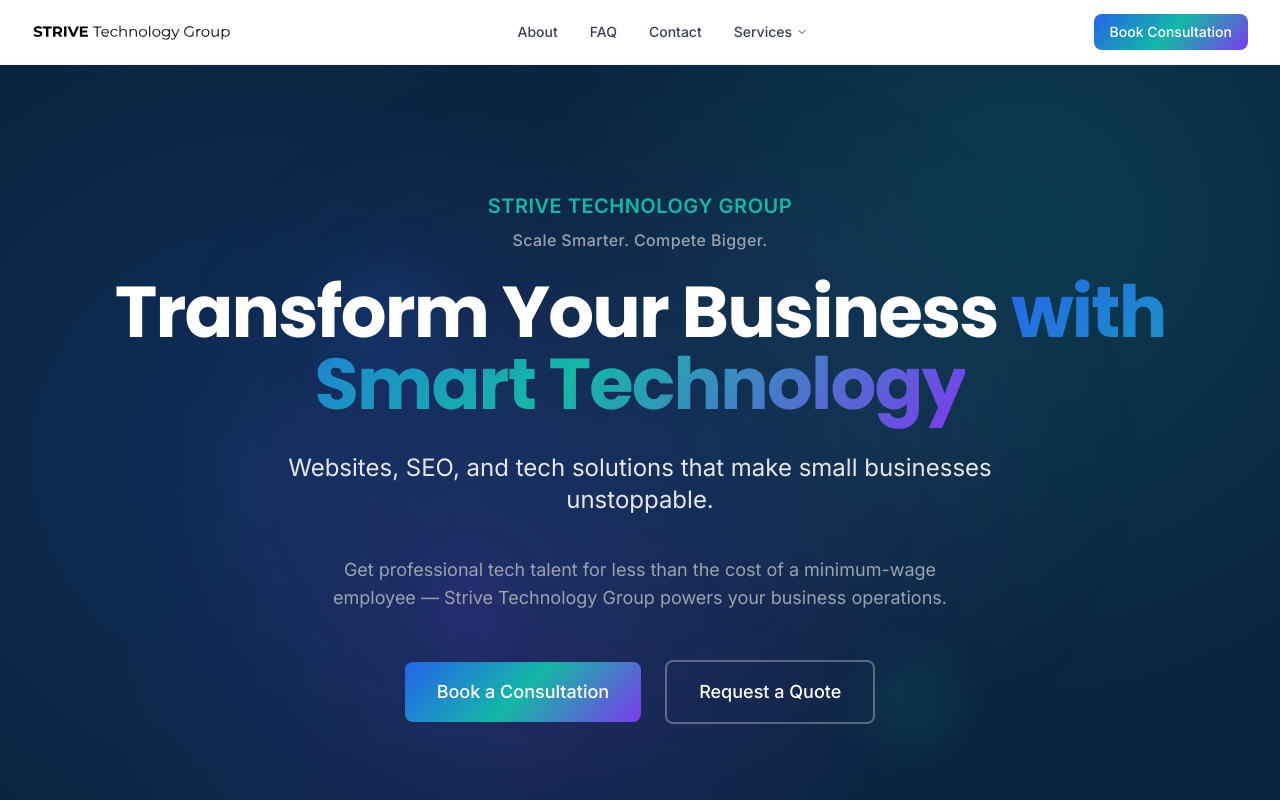
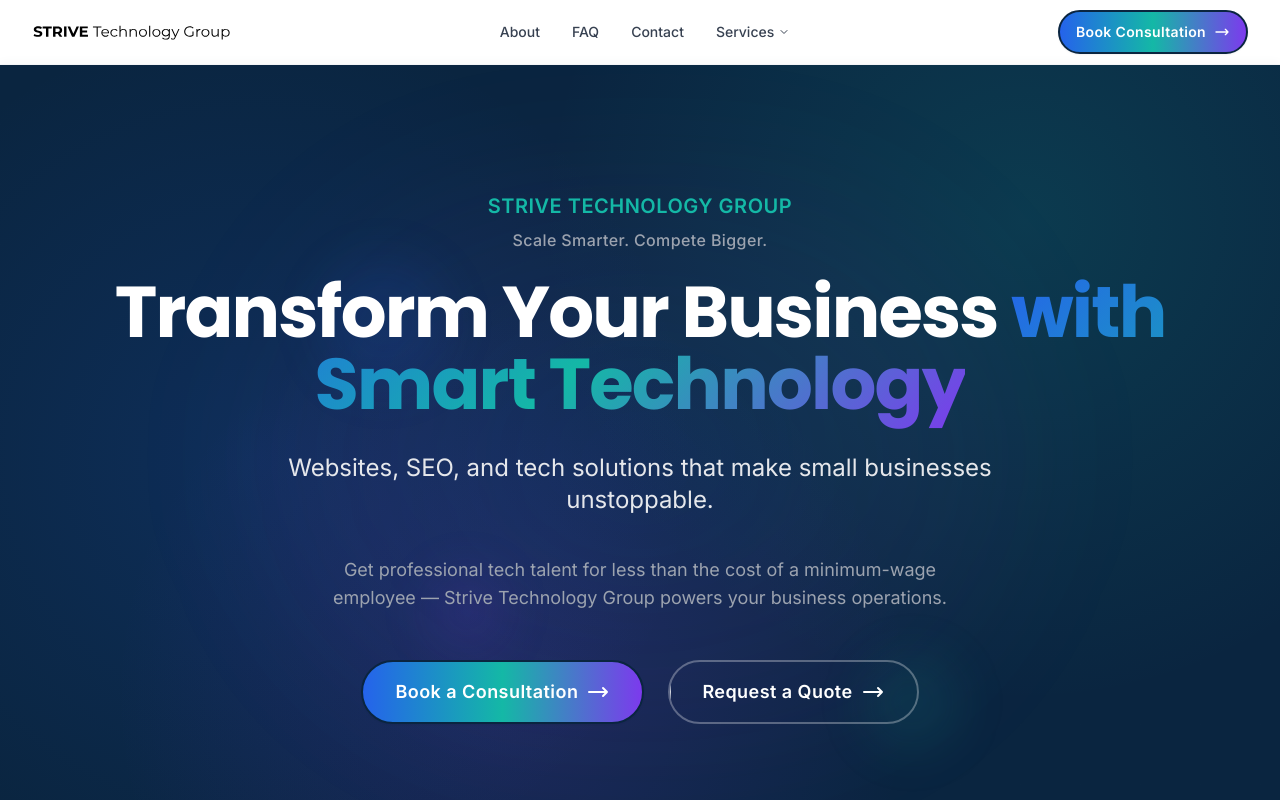
Before and after one commit to Strive-Technology-Group/StriveTG-Site, a Next.js app in the folder apps/web/: page / in a window 1280 px wide. Shown: the top 800 px of the page. Built offline with nearby package versions, Linux system fonts and the light colour scheme.

Commit message:
Update buttons

```diff
--- a/apps/web/app/components/Button.tsx
+++ b/apps/web/app/components/Button.tsx
@@ -10,6 +10,8 @@ interface ButtonProps {
   className?: string;
   disabled?: boolean;
   type?: 'button' | 'submit' | 'reset';
+  showArrow?: boolean;
+  arrowPosition?: 'right' | 'left';
 }
 
 export function Button({
@@ -21,30 +23,128 @@ export function Button({
   className = '',
   disabled = false,
   type = 'button',
+  showArrow = true,
+  arrowPosition = 'right',
 }: ButtonProps) {
-  const baseClasses = 'inline-flex items-center justify-center font-medium rounded-lg transition-all duration-200 hover-scale focus:outline-none focus:ring-2 focus:ring-offset-2';
+  const baseClasses = 'group inline-flex items-center justify-center gap-2 font-semibold rounded-full transition-all duration-300 ease-out focus:outline-none focus:ring-2 focus:ring-offset-2 relative overflow-hidden';
 
   const variantClasses = {
-    primary: 'btn-primary text-white focus:ring-accent-blue',
-    secondary: 'bg-secondary text-primary hover:bg-gray-100 focus:ring-gray-300',
-    outline: 'border-2 border-primary text-primary hover:bg-primary hover:text-white focus:ring-primary',
-    ghost: 'btn-ghost text-white focus:ring-white/50',
+    primary: 'bg-[#0A2540] text-white border-2 border-[#0A2540] focus:ring-[#0A2540] shadow-sm hover:shadow-md',
+    secondary: 'bg-white text-[#0A2540] border-2 border-[#0A2540] focus:ring-[#0A2540] shadow-sm hover:shadow-md',
+    outline: 'bg-transparent border-2 border-[#0A2540] text-[#0A2540] focus:ring-[#0A2540] shadow-sm hover:shadow-md',
+    ghost: 'bg-transparent border-2 border-white/30 text-white hover:border-white focus:ring-white/50',
   };
 
   const sizeClasses = {
-    sm: 'px-4 py-2 text-sm',
+    sm: 'px-4 py-2.5 text-sm',
     md: 'px-6 py-3 text-base',
     lg: 'px-8 py-4 text-lg',
   };
 
+  const arrowClasses = {
+    sm: 'w-4 h-4',
+    md: 'w-5 h-5',
+    lg: 'w-6 h-6',
+  };
+
   const classes = `${baseClasses} ${variantClasses[variant]} ${sizeClasses[size]} ${className} ${
-    disabled ? 'opacity-50 cursor-not-allowed' : ''
+    disabled ? 'opacity-50 cursor-not-allowed pointer-events-none' : 'hover:scale-[1.02] hover:-translate-y-0.5'
   }`;
+
+
+
+  const getColorSweepOverlay = () => {
+    switch (variant) {
+      case 'primary':
+        return (
+          <div className="absolute inset-0 bg-white translate-x-[-100%] group-hover:translate-x-0 transition-transform duration-400 ease-out" />
+        );
+      case 'secondary':
+        return (
+          <div className="absolute inset-0 bg-[#0A2540] translate-x-[-100%] group-hover:translate-x-0 transition-transform duration-400 ease-out" />
+        );
+      case 'outline':
+        return (
+          <div className="absolute inset-0 bg-[#0A2540] translate-x-[-100%] group-hover:translate-x-0 transition-transform duration-400 ease-out" />
+        );
+      case 'ghost':
+        return (
+          <div className="absolute inset-0 bg-white translate-x-[-100%] group-hover:translate-x-0 transition-transform duration-400 ease-out" />
+        );
+      default:
+        return null;
+    }
+  };
+
+  const getTextColorClass = () => {
+    switch (variant) {
+      case 'primary':
+        return 'text-white group-hover:text-[#0A2540]';
+      case 'secondary':
+        return 'text-[#0A2540] group-hover:text-white';
+      case 'outline':
+        return 'text-[#0A2540] group-hover:text-white';
+      case 'ghost':
+        return 'text-white group-hover:text-[#0A2540]';
+      default:
+        return 'text-white';
+    }
+  };
+
+  const buttonContent = (
+    <>
+      {/* Color sweep overlay */}
+      {getColorSweepOverlay()}
+
+      {/* Content */}
+      {showArrow && arrowPosition === 'left' && (
+        <svg
+          className={`${arrowClasses[size]} transition-all duration-400 ${
+            arrowPosition === 'right'
+              ? 'group-hover:translate-x-1'
+              : 'group-hover:-translate-x-1 rotate-180'
+          } relative z-10 ${getTextColorClass()}`}
+          fill="none"
+          stroke="currentColor"
+          viewBox="0 0 24 24"
+        >
+          <path
+            strokeLinecap="round"
+            strokeLinejoin="round"
+            strokeWidth={2}
+            d="M17 8l4 4m0 0l-4 4m4-4H3"
+          />
+        </svg>
+      )}
+      <span className={`relative z-10 tracking-wide transition-all duration-400 ${getTextColorClass()}`}>
+        {children}
+      </span>
+      {showArrow && arrowPosition === 'right' && (
+        <svg
+          className={`${arrowClasses[size]} transition-all duration-400 ${
+            arrowPosition === 'right'
+              ? 'group-hover:translate-x-1'
+              : 'group-hover:-translate-x-1 rotate-180'
+          } relative z-10 ${getTextColorClass()}`}
+          fill="none"
+          stroke="currentColor"
+          viewBox="0 0 24 24"
+        >
+          <path
+            strokeLinecap="round"
+            strokeLinejoin="round"
+            strokeWidth={2}
+            d="M17 8l4 4m0 0l-4 4m4-4H3"
+          />
+        </svg>
+      )}
+    </>
+  );
 
   if (href) {
     return (
       <Link href={href} className={classes} onClick={onClick}>
-        {children}
+        {buttonContent}
       </Link>
     );
   }
@@ -56,7 +156,7 @@ export function Button({
       disabled={disabled}
       className={classes}
     >
-      {children}
+      {buttonContent}
     </button>
   );
 }
--- a/apps/web/app/components/CTAStrip.tsx
+++ b/apps/web/app/components/CTAStrip.tsx
@@ -58,6 +58,7 @@ export function CTAStrip({
               size="lg"
               variant={variant === 'gradient' ? 'ghost' : 'primary'}
               className="px-8 py-4"
+              showArrow={true}
             >
               {primaryButton.text}
             </Button>
@@ -68,6 +69,7 @@ export function CTAStrip({
                 size="lg"
                 variant="outline"
                 className={`px-8 py-4 ${variant === 'gradient' ? 'border-white/30 text-white hover:bg-white/10' : ''}`}
+                showArrow={true}
               >
                 {secondaryButton.text}
               </Button>
--- a/apps/web/app/components/ServicesPage.tsx
+++ b/apps/web/app/components/ServicesPage.tsx
@@ -62,18 +62,39 @@ function Container({ children }: { children: React.ReactNode }) {
   return <div className="mx-auto max-w-6xl px-4 md:px-6">{children}</div>;
 }
 
-function GradientButton({ href, children, aria }: { href: string; children: React.ReactNode; aria: string }) {
+function CleanButton({ href, children, aria }: { href: string; children: React.ReactNode; aria: string }) {
   return (
     <a
       href={href}
       aria-label={aria}
-      className="inline-flex items-center justify-center rounded-xl px-6 py-3 font-semibold text-white
-                 bg-gradient-to-r from-indigo-600 to-cyan-400 shadow-md
-                 hover:shadow-lg transition-all duration-300 hover:-translate-y-0.5 hover:scale-105
-                 focus-visible:outline-none focus-visible:ring-2 focus-visible:ring-slate-400
-                 focus-visible:ring-offset-2"
+      className="group inline-flex items-center justify-center gap-2 rounded-full px-6 py-3 font-semibold
+                 bg-[#0A2540] border-2 border-[#0A2540] shadow-sm
+                 hover:shadow-md transition-all duration-300 hover:-translate-y-0.5 hover:scale-[1.02]
+                 focus-visible:outline-none focus-visible:ring-2 focus-visible:ring-[#0A2540]
+                 focus-visible:ring-offset-2 relative overflow-hidden"
     >
-      {children}
+      {/* Color sweep overlay */}
+      <div className="absolute inset-0 bg-white translate-x-[-100%] group-hover:translate-x-0 transition-transform duration-400 ease-out" />
+
+      {/* Content with proper color transitions */}
+      <span className="relative z-10 tracking-wide transition-all duration-400 text-white group-hover:text-[#0A2540]">
+        {children}
+      </span>
+
+      {/* Arrow Icon with color transition */}
+      <svg
+        className="w-5 h-5 transition-all duration-400 group-hover:translate-x-1 relative z-10 text-white group-hover:text-[#0A2540]"
+        fill="none"
+        stroke="currentColor"
+        viewBox="0 0 24 24"
+      >
+        <path
+          strokeLinecap="round"
+          strokeLinejoin="round"
+          strokeWidth={2}
+          d="M17 8l4 4m0 0l-4 4m4-4H3"
+        />
+      </svg>
     </a>
   );
 }
@@ -167,9 +188,9 @@ function ServiceSection({
                 </ul>
 
                 <div className="mt-8">
-                  <GradientButton href={s.cta.href} aria={`Contact about ${s.title}`}>
+                  <CleanButton href={s.cta.href} aria={`Contact about ${s.title}`}>
                     {s.cta.label}
-                  </GradientButton>
+                  </CleanButton>
                 </div>
               </div>
 
@@ -221,9 +242,9 @@ function ServiceSection({
                 </ul>
 
                 <div className="mt-8">
-                  <GradientButton href={s.cta.href} aria={`Contact about ${s.title}`}>
+                  <CleanButton href={s.cta.href} aria={`Contact about ${s.title}`}>
                     {s.cta.label}
-                  </GradientButton>
+                  </CleanButton>
                 </div>
               </div>
 
--- a/apps/web/app/globals.css
+++ b/apps/web/app/globals.css
@@ -137,62 +137,78 @@ a {
   -webkit-mask-composite: xor;
 }
 
-/* Custom button styles */
+/* Enhanced button animations */
+@keyframes buttonPulse {
+  0%, 100% {
+    box-shadow: 0 0 0 0 rgba(37, 99, 235, 0.4);
+  }
+  50% {
+    box-shadow: 0 0 0 10px rgba(37, 99, 235, 0);
+  }
+}
+
+@keyframes shimmer {
+  0% { transform: translateX(-100%); }
+  100% { transform: translateX(100%); }
+}
+
+@keyframes float {
+  0%, 100% { transform: translateY(0px); }
+  50% { transform: translateY(-10px); }
+}
+
+/* Clean navy button styles with pill shape */
 .btn-primary {
-  background: linear-gradient(135deg, var(--accent-blue), var(--accent-teal), var(--accent-purple));
-  transition: all 0.3s ease;
+  background: var(--primary);
+  color: white;
+  border: 2px solid var(--primary);
+  transition: all 0.3s cubic-bezier(0.4, 0, 0.2, 1);
   position: relative;
   overflow: hidden;
 }
 
-.btn-primary::before {
-  content: '';
-  position: absolute;
-  inset: 0;
-  background: linear-gradient(135deg, var(--accent-teal), var(--accent-purple), var(--accent-blue));
-  opacity: 0;
-  transition: opacity 0.3s ease;
+.btn-primary:hover {
+  transform: translateY(-2px);
+  box-shadow: 0 8px 25px rgba(10, 37, 64, 0.15);
 }
 
-.btn-primary:hover::before {
-  opacity: 1;
+.btn-primary:active {
+  transform: translateY(-1px);
+  transition: all 0.1s ease;
 }
 
-.btn-primary:hover {
-  transform: translateY(-2px);
-  box-shadow: 0 12px 30px rgba(37, 99, 235, 0.4);
+.btn-primary:focus {
+  box-shadow: 0 0 0 3px rgba(10, 37, 64, 0.1);
 }
 
-.btn-primary > * {
-  position: relative;
-  z-index: 1;
-}
-
-/* Ghost button with gradient */
+/* Clean ghost button with pill shape */
 .btn-ghost {
   background: transparent;
   border: 2px solid rgba(255, 255, 255, 0.3);
   color: white;
-  transition: all 0.3s ease;
+  transition: all 0.3s cubic-bezier(0.4, 0, 0.2, 1);
   position: relative;
   overflow: hidden;
 }
 
-.btn-ghost::before {
-  content: '';
-  position: absolute;
-  inset: 0;
-  background: rgba(255, 255, 255, 0.1);
-  opacity: 0;
-  transition: opacity 0.3s ease;
+.btn-ghost:hover {
+  border-color: white;
+  transform: translateY(-2px);
+  box-shadow: 0 8px 25px rgba(255, 255, 255, 0.2);
 }
 
-.btn-ghost:hover::before {
-  opacity: 1;
+.btn-ghost:active {
+  transform: translateY(-1px);
+  transition: all 0.1s ease;
 }
 
-.btn-ghost:hover {
-  border-color: rgba(255, 255, 255, 0.6);
-  transform: translateY(-1px);
-  box-shadow: 0 8px 20px rgba(255, 255, 255, 0.1);
+.btn-ghost:focus {
+  box-shadow: 0 0 0 3px rgba(255, 255, 255, 0.2);
 }
+
+/* Remove conflicting focus animation */
+
+/* Floating animation for special elements */
+.animate-float {
+  animation: float 6s ease-in-out infinite;
+}
```
